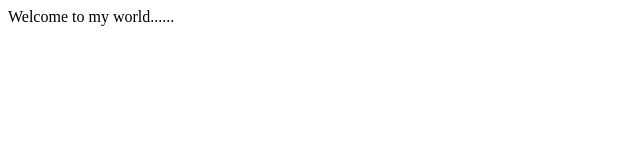
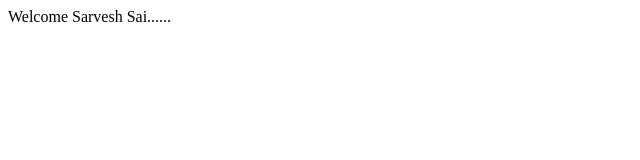
Before and after one commit to seenu212/blog, a plain HTML site: page index.html in a window 1280 px wide. Shown: the full height of the page, 0-640 px from the left. Drawn offline with Linux system fonts and the light colour scheme.

Commit message:
Update index.html

```diff
--- a/index.html
+++ b/index.html
@@ -5,7 +5,7 @@
 </head>
 
 <body>
-Welcome to my world......
+Welcome Sarvesh Sai......
 </body>
 
 </html>
```
